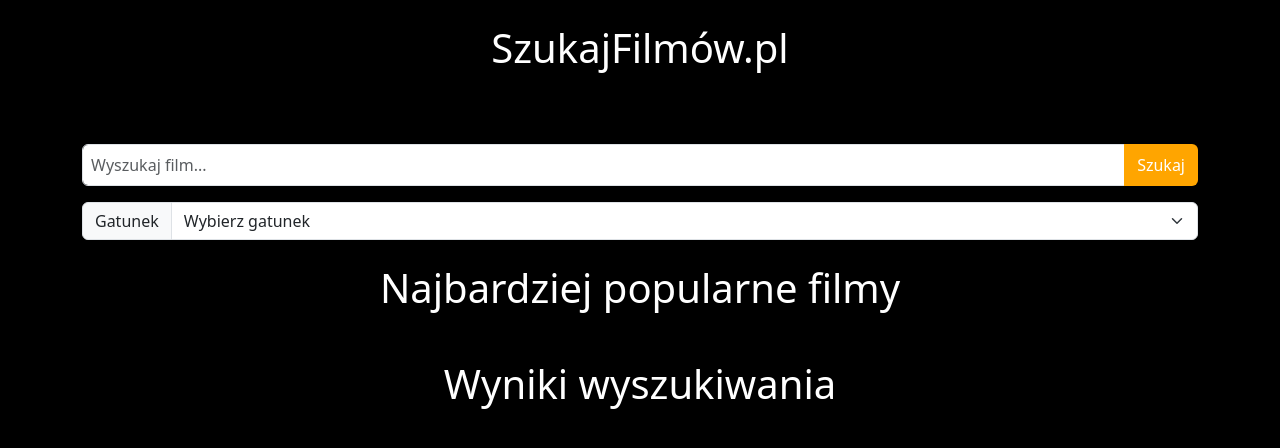
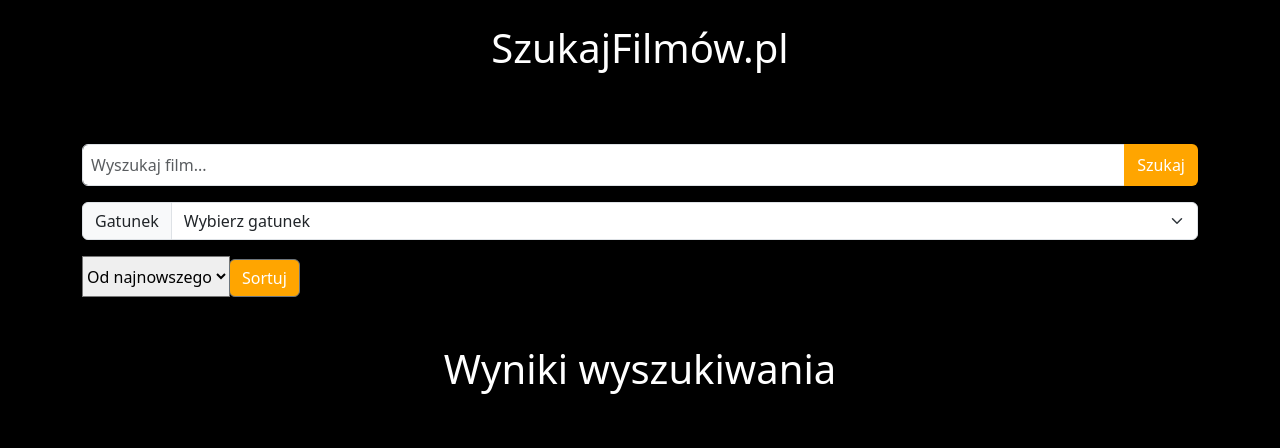
Before and after one commit to Kinowski-Daniel/Projekt-J.C.P, a plain HTML site: page projekt/Index.html in a window 1280 px wide. Drawn offline with nearby package versions, Linux system fonts and the light colour scheme; no server answers.

Commit message:
sortowanie

```diff
--- a/projekt/Index.html
+++ b/projekt/Index.html
@@ -2,7 +2,7 @@
 <html lang="pl">
 <head>
   <meta charset="UTF-8">
-  <title>SzukajFilmów</title>
+  <title>Movie Database Search</title>
   <link href="https://cdn.jsdelivr.net/npm/bootstrap@5.3.0/dist/css/bootstrap.min.css" rel="stylesheet">
   <link rel="stylesheet" href="styl.css">
   <script src="skrypt.js"></script>
@@ -28,9 +28,18 @@
           <option value="53">Thriller</option>
         </select>
       </div>
+      <div  class="col-md-6">
+            <div class="input-group">
+              <select id="sortSelect" class="custom-select">
+                <option value="desc">Od najnowszego</option>
+                <option value="asc">Od najstarszego</option>
+              </select>
+              <div class="input-group-append">
+                <button id="sortButton" class="btn btn-secondary" type="button">Sortuj</button>
+              </div>
+            </div>
+    </div>
 
-    </div>
-    <h1 class="text-center mt-4">Najbardziej popularne filmy</h1>
 </div>
 
       <div class="container">
@@ -42,9 +51,11 @@
         </div>
       </div>
       <h1 style="text-align: center;" class="text-center mt-4">Wyniki wyszukiwania</h1>
-      <div class="movies-container" id="moviesContainer2">
+      <div  class="movies-container" id="moviesContainer2">
 
         <!-- Tutaj będą wyświetlane wyniki wyszukiwania -->
         </div>
+      </div>
+    </div>
 </body>
 </html>
```
